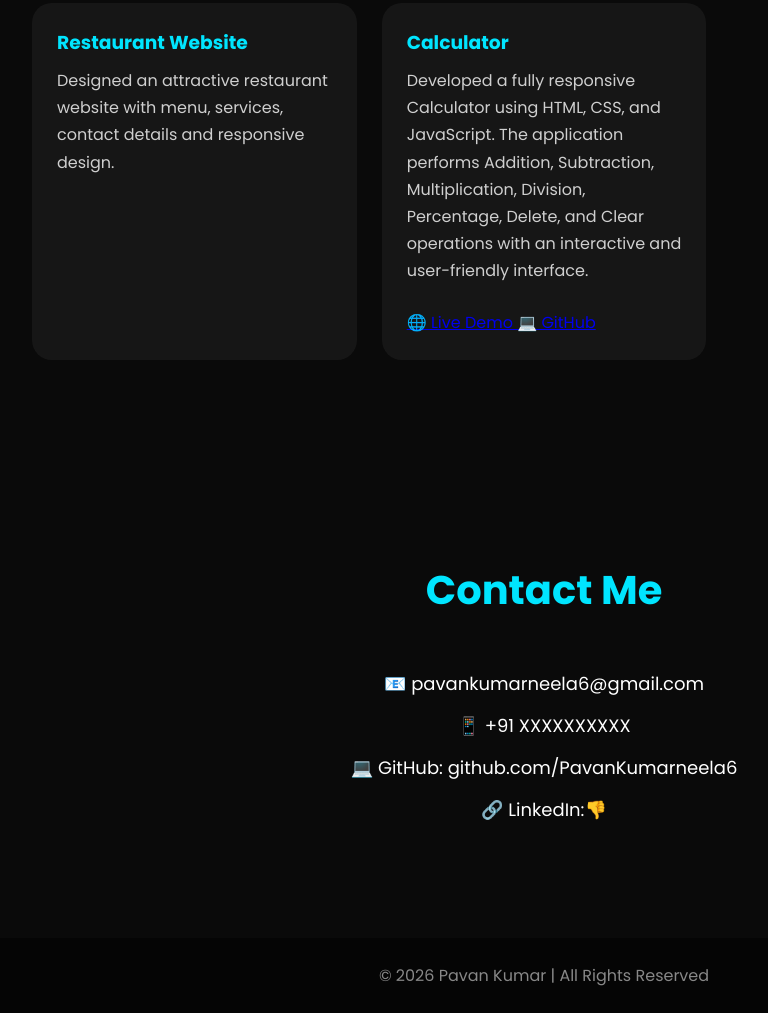
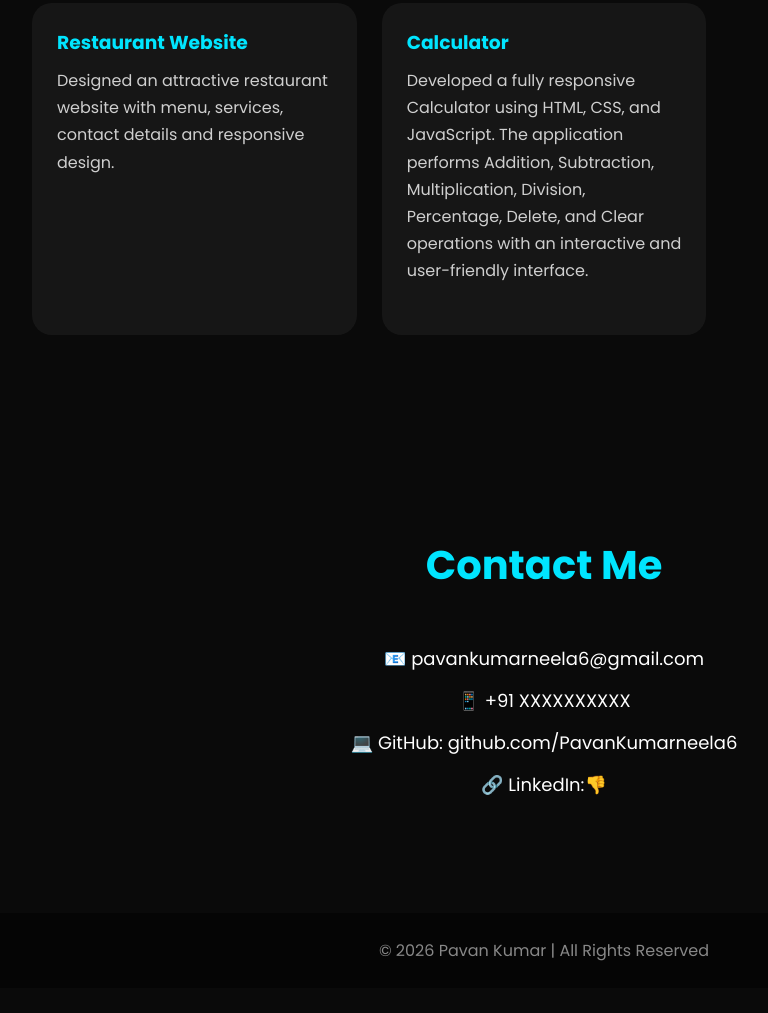
Before and after one commit to pavankumarneela6-code/portfolio, a plain HTML site: page index.html in a window 1280 px wide. Shown: the part 2408-3421 px from the top of the page, without its empty margins (96-864 px from the left). After the commit the page ends 3396 px from the top, so only its background shows below. Drawn offline with Linux system fonts and the light colour scheme.

Commit message:
Remove project links from index.html
Removed links to live demo and GitHub repository.

```diff
--- a/index.html
+++ b/index.html
@@ -366,13 +366,6 @@
 
           <br>
 
-          <a href="https://pavankumarneela6-code.github.io/calculator/" target="_blank" class="project-btn">
-              🌐 Live Demo
-          </a>
-
-          <a href="https://github.com/pavankumarneela6-code/calculator" target="_blank" class="project-btn">
-              💻 GitHub
-          </a>
       </div>
 
     </div>
```
